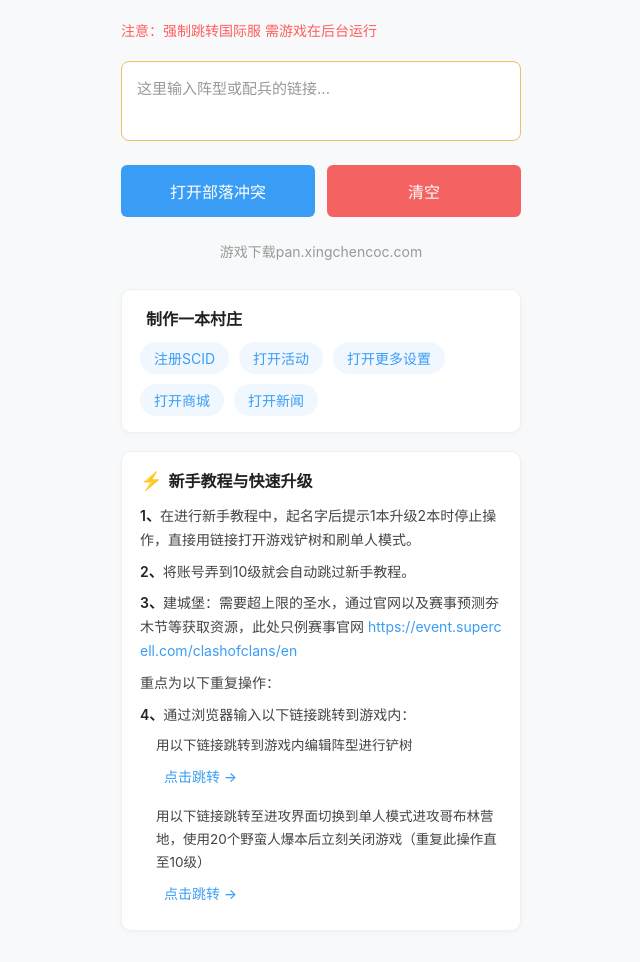
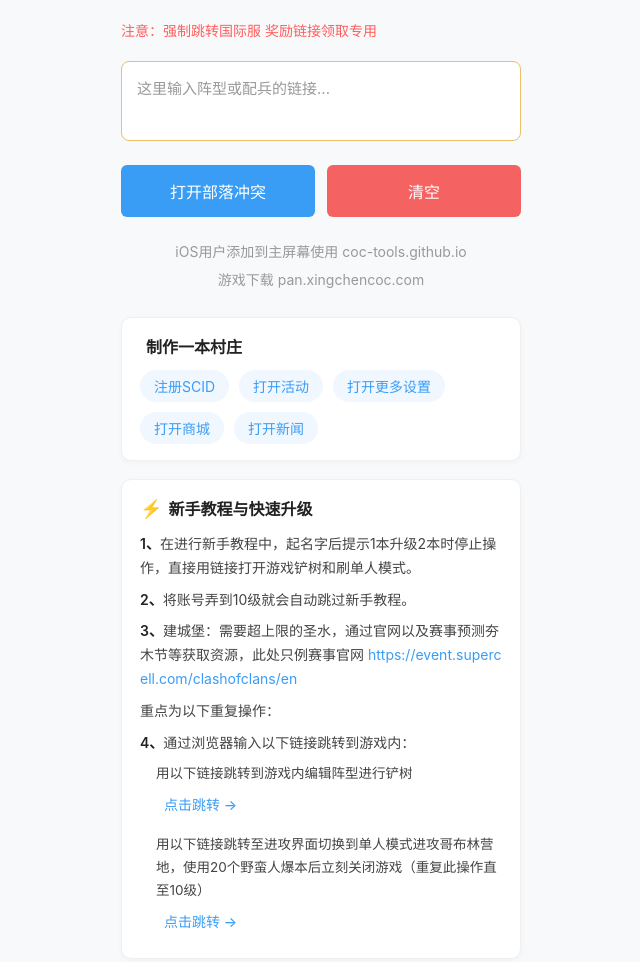
Before and after one commit to coc-tools/coc-tools.github.io, a plain HTML site: page index.html in a window 1280 px wide. Shown: the whole page, without its empty margins (319-959 px from the left). Drawn offline with Linux system fonts and the light colour scheme.

Commit message:
Add files via upload

```diff
--- a/index.html
+++ b/index.html
@@ -3,7 +3,7 @@
 <head>
     <meta charset="UTF-8">
     <meta name="viewport" content="width=device-width, initial-scale=1.0">
-    <title>国际服部落冲突阵型链接打开器</title>
+    <title>COC部落冲突阵型链接打开器</title>
     <style>
         * {
             box-sizing: border-box;
@@ -72,6 +72,7 @@
         .btn-clear {
             background-color: #f46262;
         }
+
         .extra-area {
             margin-top: 24px;
             display: flex;
@@ -98,6 +99,7 @@
         .extra-card .card-title .icon {
             font-size: 18px;
         }
+
         .btn-pill-group {
             display: flex;
             flex-wrap: wrap;
@@ -118,6 +120,7 @@
         .btn-pill:active {
             background: #dcebff;
         }
+
         .tutorial-text {
             font-size: 14px;
             line-height: 1.7;
@@ -164,39 +167,58 @@
         .jump-btn:active .arrow {
             transform: translateX(4px);
         }
-        /* 仅文字可点击，两边取消点击区域 */
-        .hidden-text-wrapper {
-            text-align: center;
+
+        /* ===== 提示与复制区域 ===== */
+        .text-tips-group {
+            display: flex;
+            flex-direction: column;
+            align-items: center;
+            gap: 8px;
             margin-bottom: 10px;
+            color: #999;
+            font-size: 14px;
         }
-        .hidden-text-link {
+        .copyable-text {
+            user-select: text;
+            -webkit-user-select: text;
+            cursor: pointer;
+            display: inline-block;
             color: #999;
-            cursor: pointer;
-            font-size: 14px;
             text-decoration: none;
-            user-select: none;
-            display: inline-block;
-            border: none;
-            background: transparent;
         }
-        .hidden-text-link:active {
+        .copyable-text:active {
             color: #666;
+        }
+        .ios-tip {
+            user-select: text;
+            -webkit-user-select: text;
+            color: #999;
         }
     </style>
 </head>
 <body>
     <div class="container">
-        <div class="tips">注意：强制跳转国际服 需游戏在后台运行</div>
+        <div class="tips">注意：强制跳转国际服 奖励链接领取专用</div>
+
         <textarea class="input-area" id="linkInput" placeholder="这里输入阵型或配兵的链接..."></textarea>
+
         <div class="btn-group">
             <button class="btn btn-open" id="openBtn">打开部落冲突</button>
             <button class="btn btn-clear" id="clearBtn">清空</button>
         </div>
+
         <div class="extra-area">
-            <!-- ★ 修复下载链接：点击时强制唤起系统浏览器 ★ -->
-            <div class="hidden-text-wrapper">
-                <a href="javascript:void(0)" class="hidden-text-link download-trigger">游戏下载pan.xingchencoc.com</a>
+
+            <!-- ★ 已修改文字并调换了位置（iOS提示在上，下载链接在下） ★ -->
+            <div class="text-tips-group">
+                <div>
+                    <span class="ios-tip">iOS用户添加到主屏幕使用 coc-tools.github.io</span>
+                </div>
+                <div>
+                    <span class="copyable-text download-trigger">游戏下载 pan.xingchencoc.com</span>
+                </div>
             </div>
+
             <div class="extra-card">
                 <div class="card-title">
                     <span class="icon"></span> 制作一本村庄
@@ -209,6 +231,7 @@
                     <span class="btn-pill" data-url="https://link.clashofclans.com/en?action=OpenNews">打开新闻</span>
                 </div>
             </div>
+
             <div class="extra-card">
                 <div class="card-title">
                     <span class="icon">⚡</span> 新手教程与快速升级
@@ -226,14 +249,17 @@
                     <span class="sub-item"><span class="jump-btn" data-url="https://link.clashofclans.com/cn/?action=OpenAttackScreen">点击跳转 <span class="arrow">→</span></span></span>
                 </div>
             </div>
+
         </div>
     </div>
+
     <script>
         const linkInput = document.getElementById('linkInput');
         const openBtn = document.getElementById('openBtn');
         const clearBtn = document.getElementById('clearBtn');
         const isAndroid = /android/i.test(navigator.userAgent);
-        // ---------- 统一跳转游戏（强制国际服） ----------
+
+        // 统一跳转游戏（强制国际服）
         function processUrl(url) {
             if (!url) {
                 alert('链接无效！');
@@ -249,6 +275,7 @@
             }
             window.location.href = url;
         }
+
         openBtn.addEventListener('click', function() {
             let url = linkInput.value.trim();
             if (!url) {
@@ -257,29 +284,31 @@
             }
             processUrl(url);
         });
+
         clearBtn.addEventListener('click', function() {
             linkInput.value = '';
         });
-        // ---------- 处理所有 data-url 元素 ----------
+
+        // 处理所有 data-url 元素（游戏跳转相关）
         document.querySelectorAll('[data-url]').forEach(function(el) {
-            // 排除“游戏下载”标签（它没有 data-url），其他正常触发游戏跳转
             el.addEventListener('click', function() {
                 const url = this.getAttribute('data-url');
                 processUrl(url);
             });
         });
-        // ---------- 处理“游戏下载”强制系统浏览器跳转 ----------
+
+        // 处理“游戏下载”跳转（点击唤起浏览器下载）
         const downloadTrigger = document.querySelector('.download-trigger');
         if (downloadTrigger) {
             downloadTrigger.addEventListener('click', function(e) {
-                e.preventDefault();
                 const downloadUrl = 'https://pan.xingchencoc.com';
+
                 if (isAndroid) {
-                    // 安卓手机强制发起 intent 视图，交给系统默认浏览器打开（彻底离开当前WebView）
+                    // 安卓强制唤起系统浏览器
                     const intentUrl = 'intent://' + downloadUrl.replace(/^https?:\/\//, '') + '#Intent;scheme=https;action=android.intent.action.VIEW;end;';
                     window.location.href = intentUrl;
                 } else {
-                    // iOS / 电脑环境直接打开新标签页
+                    // iOS / 电脑直接打开新标签页
                     window.open(downloadUrl, '_blank');
                 }
             });
```
